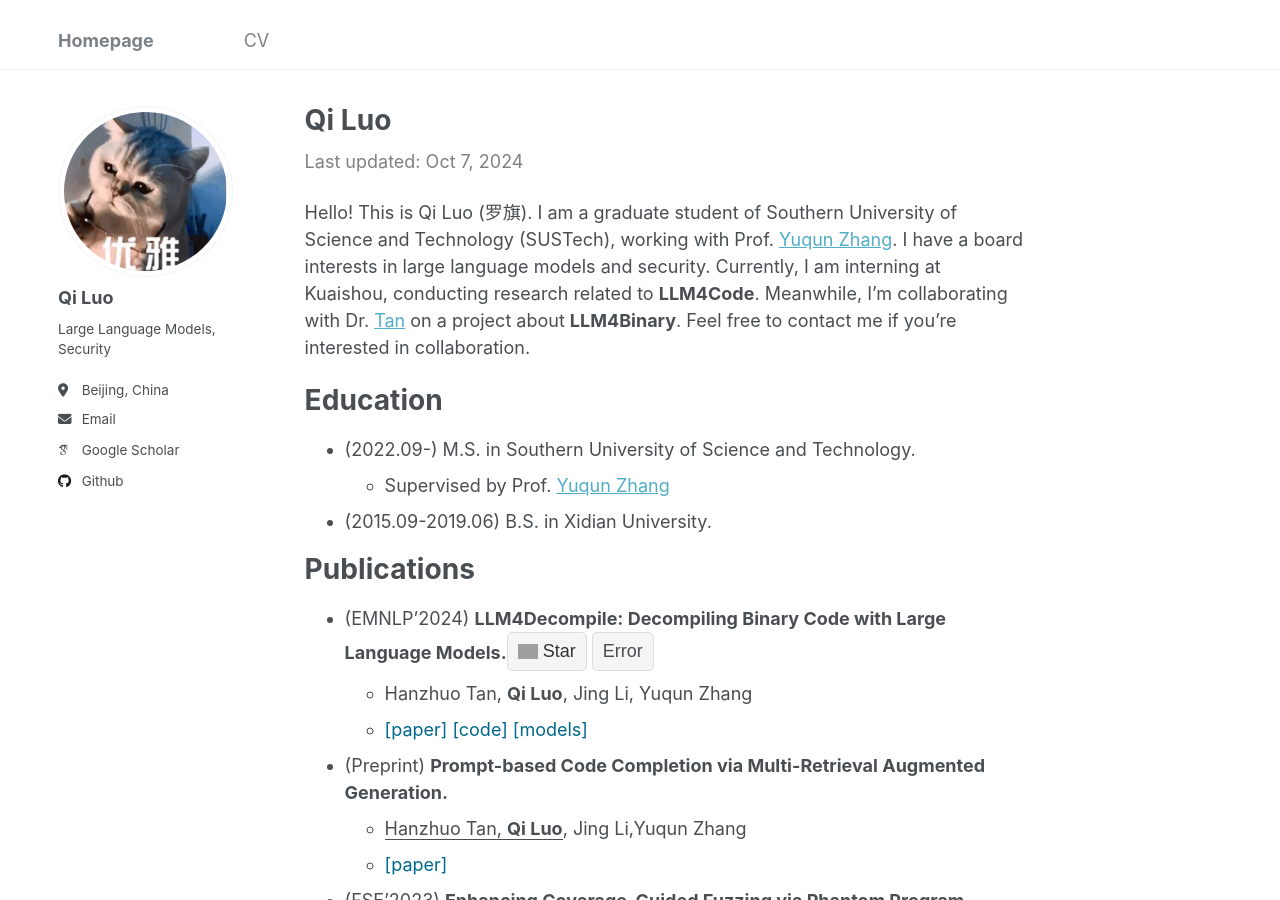
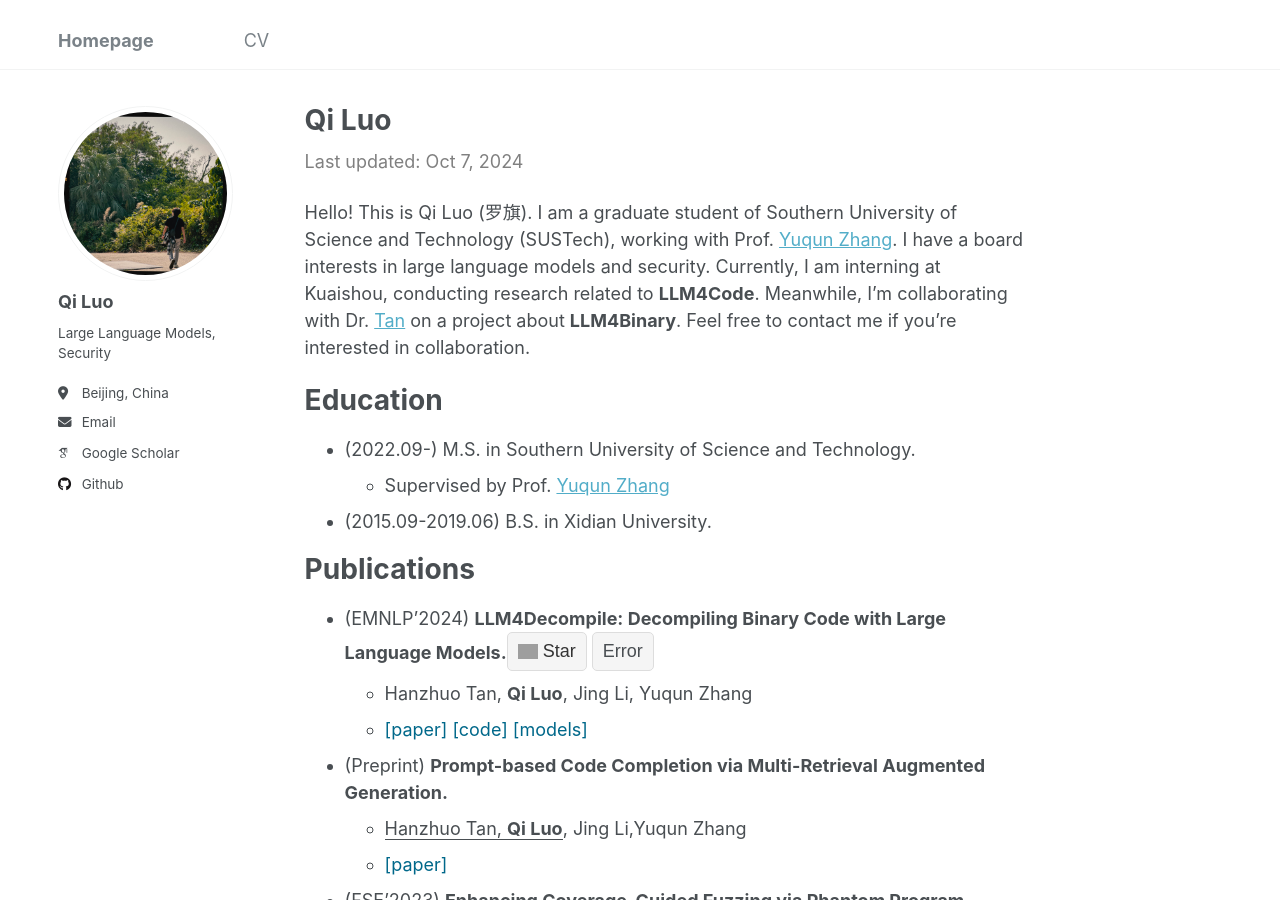
Before and after one commit to rocky-lq/rocky-lq.github.io, a Jekyll site: the page built from _pages/about.md, in a window 1280 px wide and 900 px high. Built offline with Jekyll 4.4.1, drawn with Linux system fonts in a browser that asks for light colours; some web fonts are replaced; comment, search, counter and statistics services are not loaded; grey boxes are pictures that could not be loaded.

Commit message:
update picture

```diff
--- a/_config.yml
+++ b/_config.yml
@@ -21,7 +21,7 @@
 #               Additional customization can be done by editing /_includes/author-profile.html
 author:
   # Biographic information
-  avatar           : "elegant.png"
+  avatar           : "qiluo.jpg"
   name             : "Qi Luo"
   pronouns         : # example: "she/her"
   bio              : "Large Language Models, Security"
```
Also changed, not shown: images/qiluo.jpg (added).
